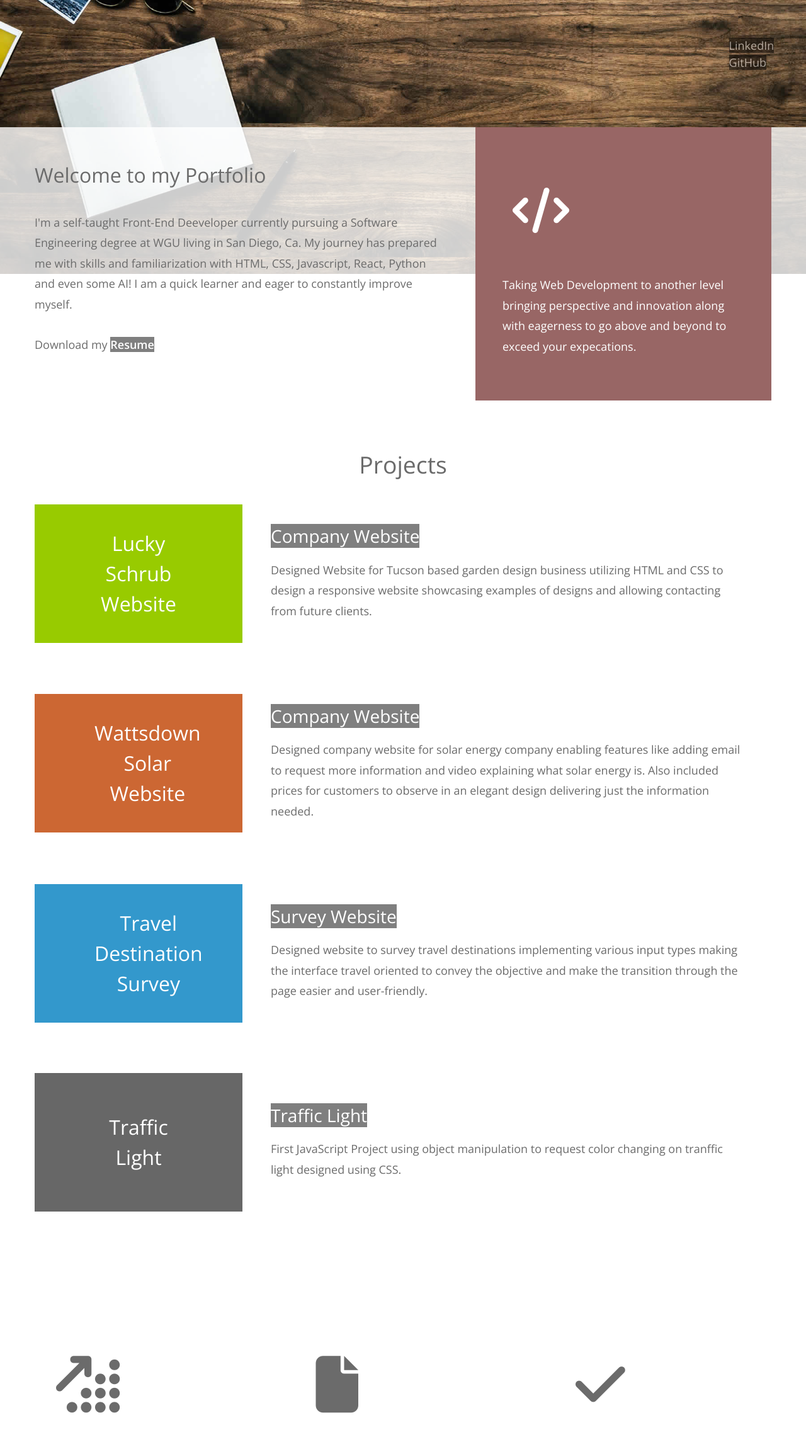
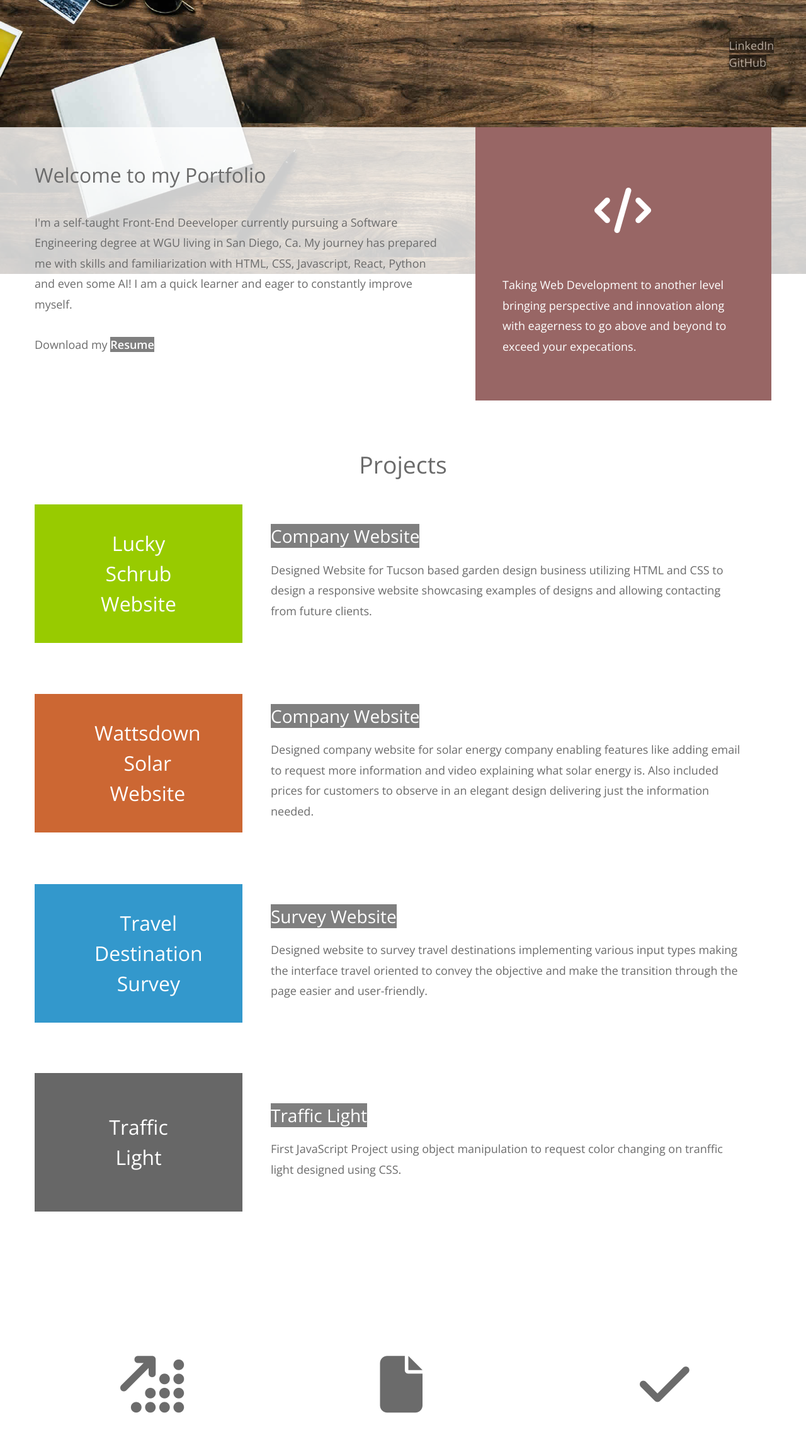
Before and after one commit to oaispuro/websiteOctavio, a plain HTML site: page index.html in a window 1280 px wide. Shown: the part 464-2746 px from the top of the page at 63% size. Drawn offline with nearby package versions, Linux system fonts and the light colour scheme; files whose address does not match are found by name.

Commit message:
added property to space out icons

```diff
--- a/templatemo-style.css
+++ b/templatemo-style.css
@@ -141,6 +141,7 @@ a:hover {
   margin-bottom: 50px;
   display: block;
   text-align: center;
+  margin-left: 130px;
 }
 
 /*
@@ -235,6 +236,7 @@ p {
   display: flex;
   align-items: center;
   justify-content: center;
+  margin-left: 102px;
 }
 
 #tmContactForm {
```
